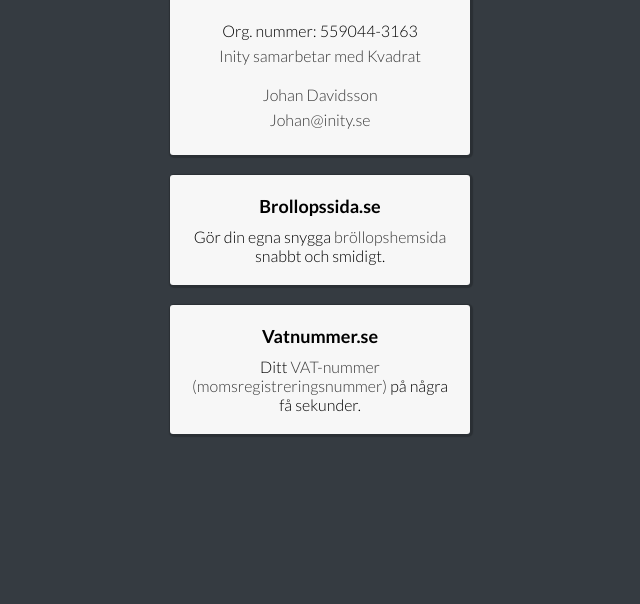
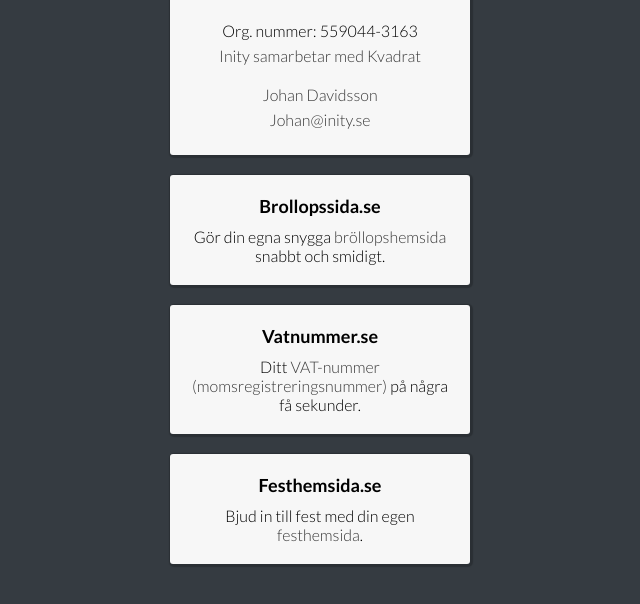
Before and after one commit to inity-development/inity-development.github.io, a plain HTML site: page index.html in a window 1280 px wide. Shown: the part 156-760 px from the top of the page, without its empty margins (320-960 px from the left). Drawn offline with Linux system fonts and the light colour scheme.

Commit message:
Update index.html

```diff
--- a/index.html
+++ b/index.html
@@ -45,5 +45,10 @@
     			<h2>Vatnummer.se</h2>
 			Ditt <a href="https://vatnummer.se/" target="_blank">VAT-nummer (momsregistreringsnummer)</a> på några få sekunder.
 		</section>
+
+		<section>
+    			<h2>Festhemsida.se</h2>
+			Bjud in till fest med din egen <a href="https://festhemsida.se/" target="_blank">festhemsida</a>.
+		</section>
 	</body>
 </html>
```
